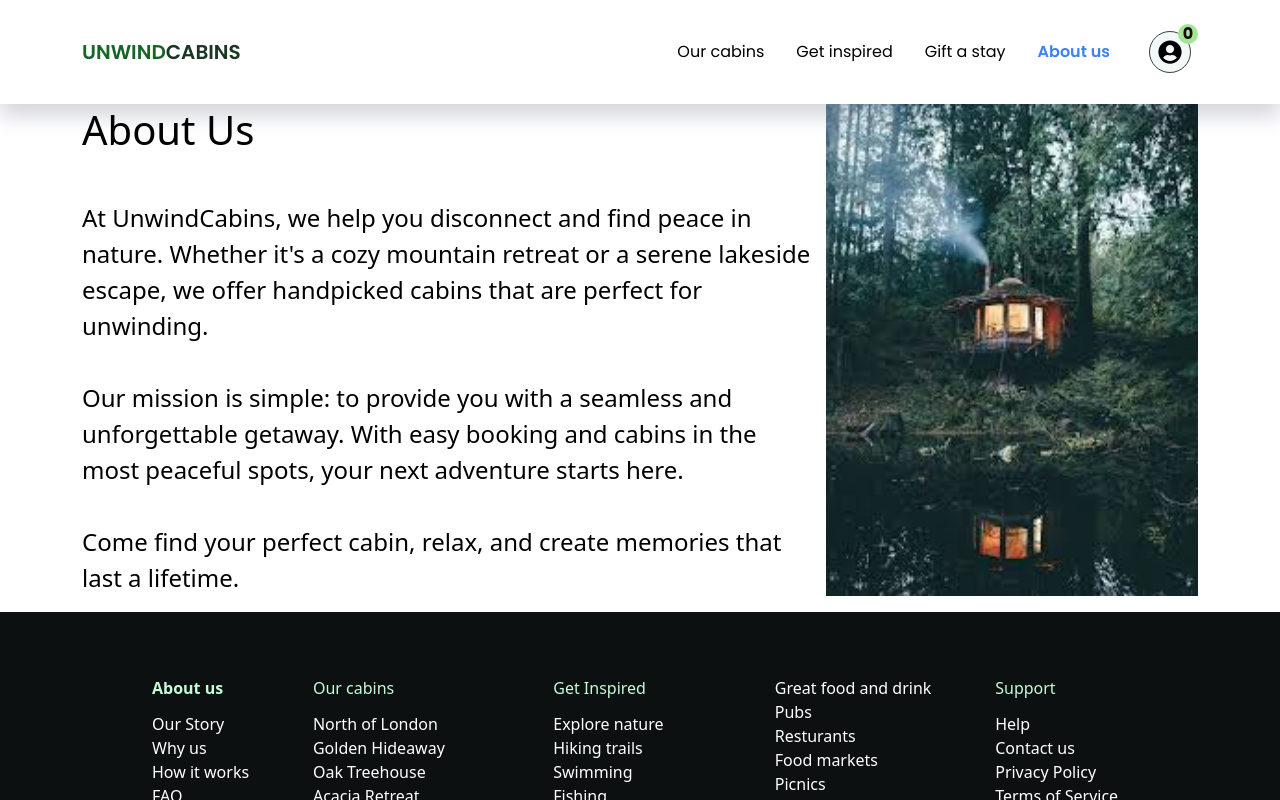
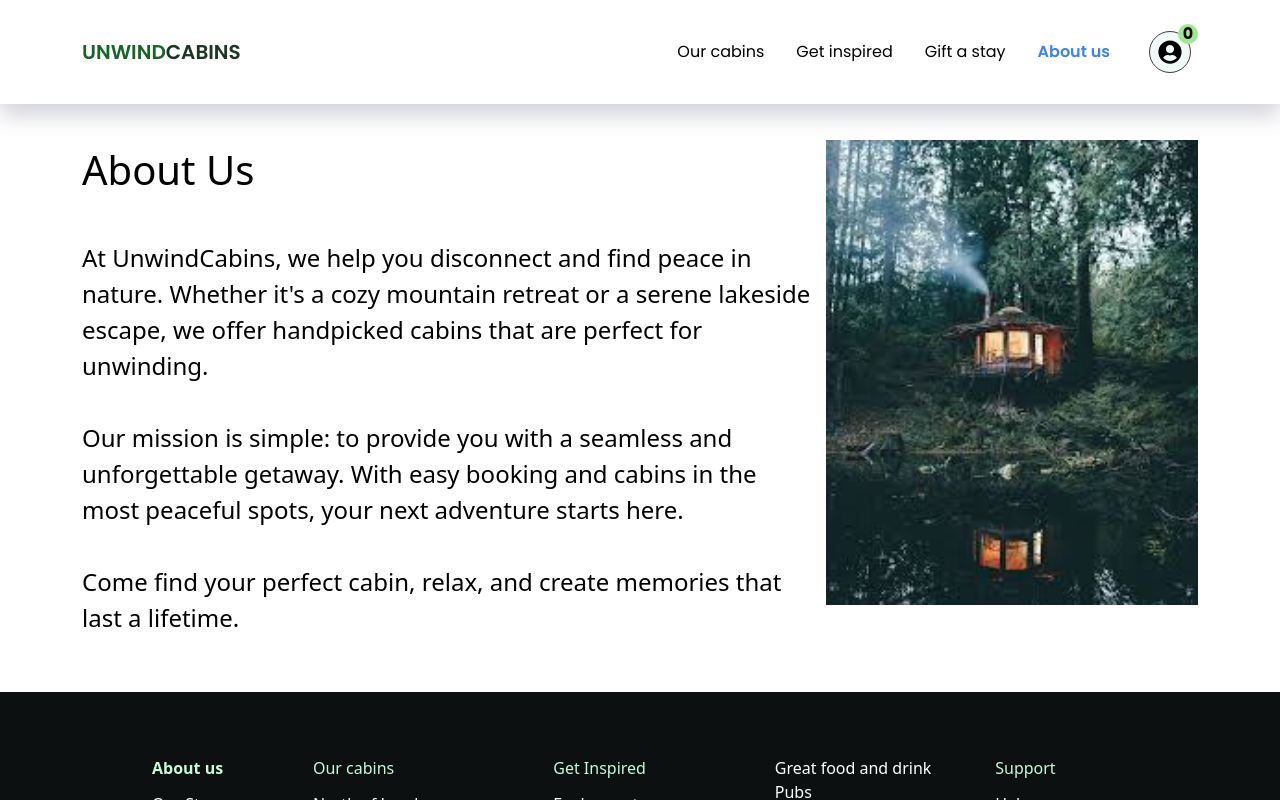
Before and after one commit to devCodeUp03/unwindcabins-frontend, a React (Vite) app: page /aboutus in a window 1280 px wide. Shown: the top 800 px of the page. Built offline with nearby package versions, Linux system fonts and the light colour scheme; no server answers.

Commit message:
worked on about us page

```diff
--- a/src/pages/Aboutus.jsx
+++ b/src/pages/Aboutus.jsx
@@ -1,10 +1,14 @@
-import React from "react";
-import { DiBackbone } from "react-icons/di";
+import React, { useState } from "react";
+import Skeleton from "react-loading-skeleton";
+import "react-loading-skeleton/dist/skeleton.css";
 
 const Aboutus = () => {
   // throw new Error("about us error!");
+  const [isLoading, setIsLoading] = useState(false);
+  const [imageLoaded, setImageLoaded] = useState(false);
+
   return (
-    <div className="container my-4 flex flex-col gap-4 lg:flex-row lg:gap-2">
+    <div className="container my-4 flex flex-col gap-4 py-10 lg:flex-row lg:gap-2">
       <div className="flex-1">
         <div className="flex flex-1 flex-col">
           <div className="font-semi-bold mb-6 text-[24px] lg:mb-10 lg:text-[40px]">
@@ -22,11 +26,22 @@ const Aboutus = () => {
           </p>
         </div>
       </div>
+      {/* {
       <img
-        src="/assets/aboutuscabin-2.jpg"
+        src="/assets/aboutuscabin-2.jp"
         alt=""
         className="w-full lg:w-1/3"
-      />
+      /> ||  <Skeleton height={100} width={100} />
+      } */}
+      <div className="w-full lg:w-1/3">
+        {!imageLoaded && <Skeleton height={480} />}
+        <img
+          src="/assets/aboutuscabin-2.jpg"
+          alt="about us"
+          className={`w-full  duration-300 ${imageLoaded ? "opacity-100" : "absolute opacity-0"}`}
+          onLoad={() => setImageLoaded(true)}
+        />
+      </div>
     </div>
   );
 };
```
